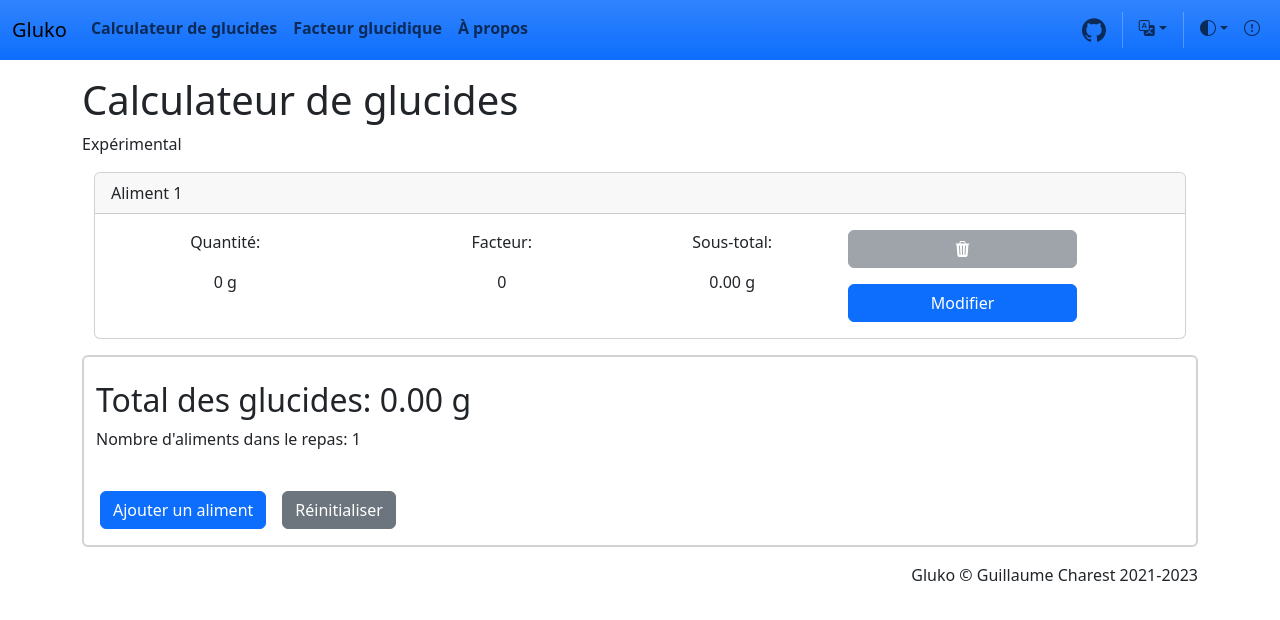
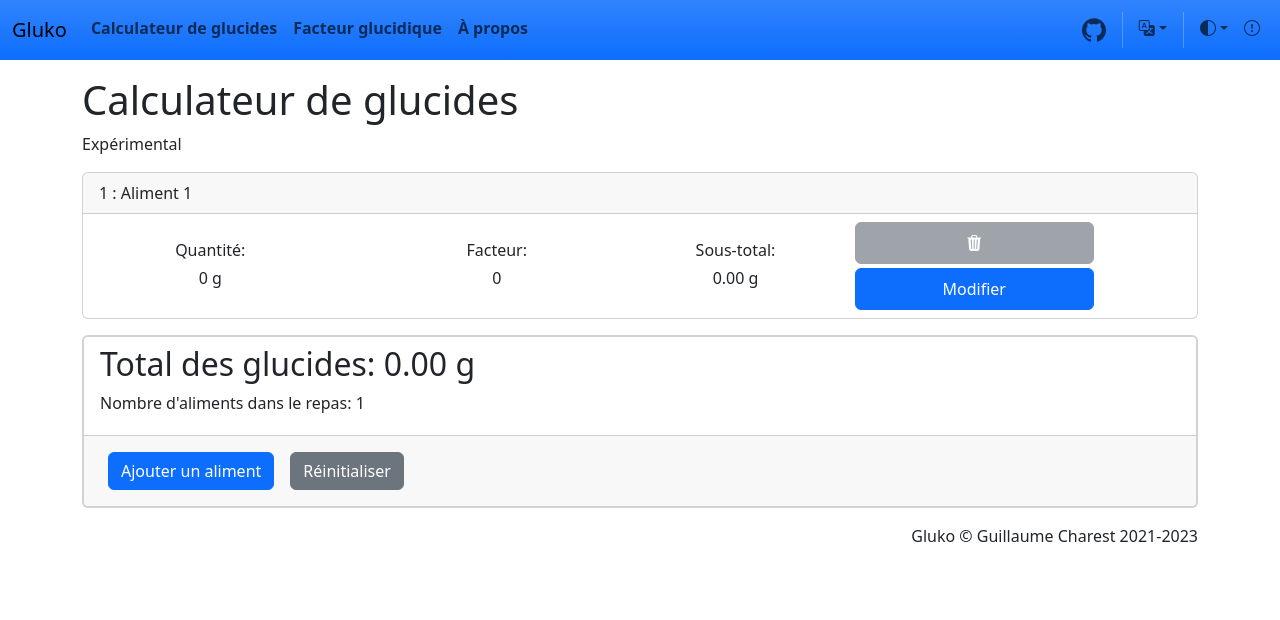
Before and after one commit to gcharest/gluko, a Vue app: page / in a window 1280 px wide. Shown: the top 620 px of the page. Built offline with nearby package versions, Linux system fonts and the light colour scheme.

Commit message:
fix: display to match screensize

```diff
--- a/src/components/MealCalculator.vue
+++ b/src/components/MealCalculator.vue
@@ -53,26 +53,22 @@ function cancelNutrientChanges() {
 </script>
 
 <template>
-  <div class="container-fluid">
     <NutrientListItem
-      v-for="(nutrient) in store.mealNutrients as Nutrient[]"
+      v-for="(nutrient, index) in store.mealNutrients as Nutrient[]"
       :key="nutrient.id"
       :nutrient="nutrient"
+      :index="index"
       @modifyCurrentNutrient="(id: string) => modifyCurrentNutrient(id)"
     />
-  </div>
   <form class="position-sticky bottom-0">
-    <div class="card border-2 p-2">
-      <div class="row">
-        <div class="card-body">
+    <div class="card border-2">
+        <div class="card-body pb-0 pb-md-1 pt-1 pt-md-2">
             <h2 class="card-title">
               {{ $t('message') }}: {{ (Math.round(store.mealCarbs * 100) / 100).toFixed(2) }} g
             </h2>
-          <p>{{ $t('mealNutrientLength') }}: {{ store.mealNutrients.length }}</p>
+            <p >{{ $t('mealNutrientLength') }}: {{ store.mealNutrients.length }}</p>
         </div>
-      </div>
-
-      <div class="col">
+        <div class="card-footer">
           <button type="button" class="btn btn-primary m-2" @click="addNewNutrient">
             {{ $t('Ajouter un aliment') }}
           </button>
--- a/src/components/NutrientListItem.vue
+++ b/src/components/NutrientListItem.vue
@@ -3,7 +3,8 @@ import type { PropType } from 'vue'
 import { useMealStore, type Nutrient } from '@/stores/meal'
 const mealStore = useMealStore()
 const props = defineProps({
-  nutrient: { type: Object as PropType<Nutrient>, required: true }
+  nutrient: { type: Object as PropType<Nutrient>, required: true },
+  index: { type: Number, required: true }
 })
 const emit = defineEmits(['modifyCurrentNutrient'])
 
@@ -12,38 +13,39 @@ const removeNutrient = () => {
 }
 </script>
 <template>
-  <div class="card w-85 mx-auto mb-3">
+  <div class="card mb-3">
     <div class="card-header">
+      {{ props.index + 1 }} :
       {{ props.nutrient.name === '' ? $t('Nutrient') : props.nutrient.name }}
     </div>
-    <div class="card-body">
+    <div class="card-body p-2">
       <div class="row gx-5">
-        <div class="col-6 col-lg-3 mb-3 mb-lg-0 text-center">
-          <p>{{ $t('Quantité') }}:</p>
-          <p>{{ props.nutrient.quantity }} g</p>
+        <div class="col-6 col-lg-3 text-center mb-1 mb-lg-0 mt-md-3">
+          <p class="mb-1">{{ $t('Quantité') }}:</p>
+          <p class="mb-1 mb-md-3">{{ props.nutrient.quantity }} g</p>
         </div>
-        <div class="col-6 col-lg-3 mb-3 mb-lg-0 text-center">
-          <p>{{ $t('Facteur') }}:</p>
+        <div class="col-6 col-lg-3 text-center mb-1 mb-lg-0 mt-md-3">
+          <p class="mb-1">{{ $t('Facteur') }}:</p>
 
-          <p>{{ props.nutrient.factor }}</p>
+          <p class="mb-1 mb-md-3">{{ props.nutrient.factor }}</p>
         </div>
         <div class="d-lg-none">
           <hr class="d-lg-none my-2 w-80 text-white-50" />
         </div>
-        <div class="col-md-12 col-lg-2 text-center mb-3 mb-md-0">
-          <p>{{ $t('Subtotal') }}:</p>
-          <p>
+        <div class="col-md-12 col-lg-2 text-center mb-1 mb-md-0 mt-md-3">
+          <p class="mb-1">{{ $t('Subtotal') }}:</p>
+          <p class="mb-1 mb-md-3">
             {{ (props.nutrient.quantity * props.nutrient.factor).toFixed(2) }}
             g
           </p>
         </div>
         <div class="col-12 col-lg-3">
           <div class="row">
-            <div class="col-lg-12 col-6 text-center mb-3">
+            <div class="col-lg-12 col-6 text-center mb-1">
               <button
                 :class="mealStore.mealNutrients.length <= 1 ? 'disabled' : ''"
                 type="button"
-                class="btn btn-secondary w-100"
+                class="btn btn-secondary w-100 py-1 py-md-2"
                 @click="removeNutrient"
               >
                 <i class="bi bi-trash3-fill"></i>
@@ -52,7 +54,7 @@ const removeNutrient = () => {
             <div class="col-lg-12 col-6 text-center">
               <button
                 type="button"
-                class="btn btn-primary w-100"
+                class="btn btn-primary w-100 py-1 py-md-2"
                 @click="emit('modifyCurrentNutrient', props.nutrient.id)"
               >
                 {{ $t('Modify') }}
```
Lines whose indentation alone changed are shown as unchanged.
